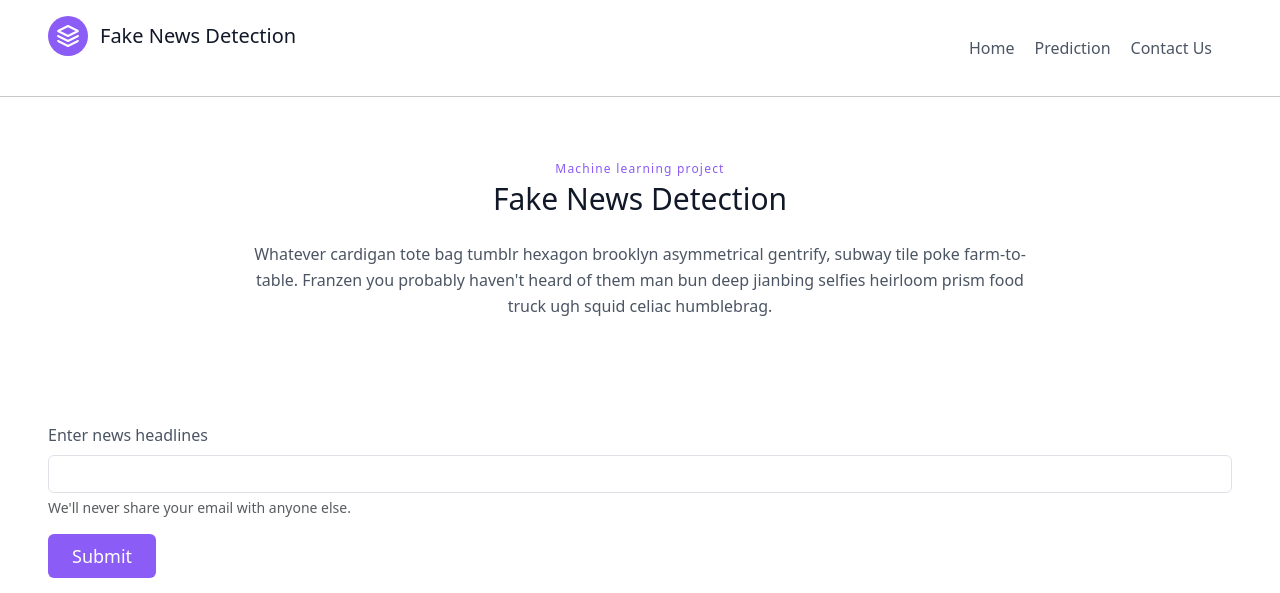
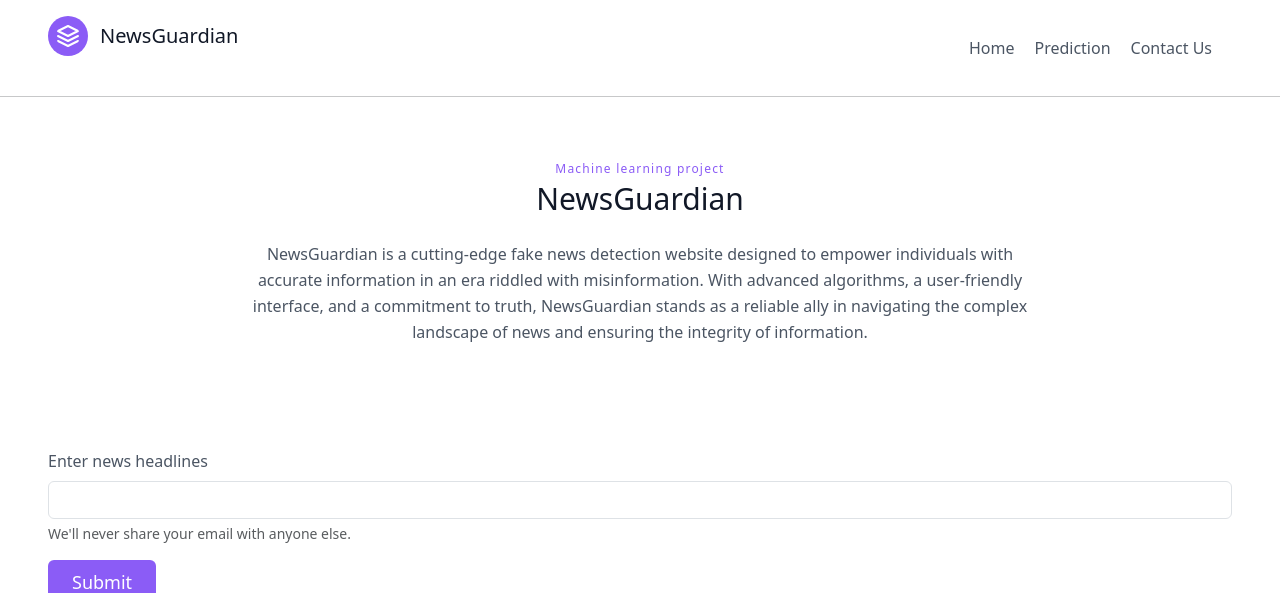
Before and after one commit to Z4nitsu/fake-news-detection-using-machine-learning, a Flask app: page /prediction in a window 1280 px wide. Shown: the top 593 px of the page. Run offline with Flask 3, Linux system fonts and the light colour scheme; parts of the project's set-up code (start-up, migrations or seed data) failed here and were passed over.

Commit message:
prediction page title changes

```diff
--- a/templates/prediction.html
+++ b/templates/prediction.html
@@ -20,7 +20,7 @@
                     viewBox="0 0 24 24">
                     <path d="M12 2L2 7l10 5 10-5-10-5zM2 17l10 5 10-5M2 12l10 5 10-5"></path>
                 </svg>
-                <span class="ml-3 text-xl">Fake News Detection</span>
+                <span class="ml-3 text-xl">NewsGuardian</span>
             </a>
             <nav class="md:ml-auto flex flex-wrap items-center text-base justify-center">
                 <a href="/" class="mr-5 hover:text-gray-900">Home</a>
@@ -34,11 +34,14 @@
         <div class="container px-5 py-24 mx-auto">
             <div class="flex flex-col text-center w-full mb-20">
                 <h2 class="text-xs text-purple-500 tracking-widest font-medium title-font mb-1">Machine learning project</h2>
-                <h1 class="sm:text-3xl text-2xl font-medium title-font mb-4 text-gray-900">Fake News Detection
+                <h1 class="sm:text-3xl text-2xl font-medium title-font mb-4 text-gray-900">NewsGuardian
                 </h1>
-                <p class="lg:w-2/3 mx-auto leading-relaxed text-base">Whatever cardigan tote bag tumblr hexagon brooklyn
-                    asymmetrical gentrify, subway tile poke farm-to-table. Franzen you probably haven't heard of them man
-                    bun deep jianbing selfies heirloom prism food truck ugh squid celiac humblebrag.</p>
+                <p class="lg:w-2/3 mx-auto leading-relaxed text-base">NewsGuardian is a cutting-edge fake news detection website designed
+            to empower individuals with accurate information in an era riddled
+            with misinformation. With advanced algorithms, a user-friendly
+            interface, and a commitment to truth, NewsGuardian stands as a
+            reliable ally in navigating the complex landscape of news and
+            ensuring the integrity of information.</p>
                     <br><p><b>{{prediction_text}}</b></p>
             </div>
             <div class="center">
```
